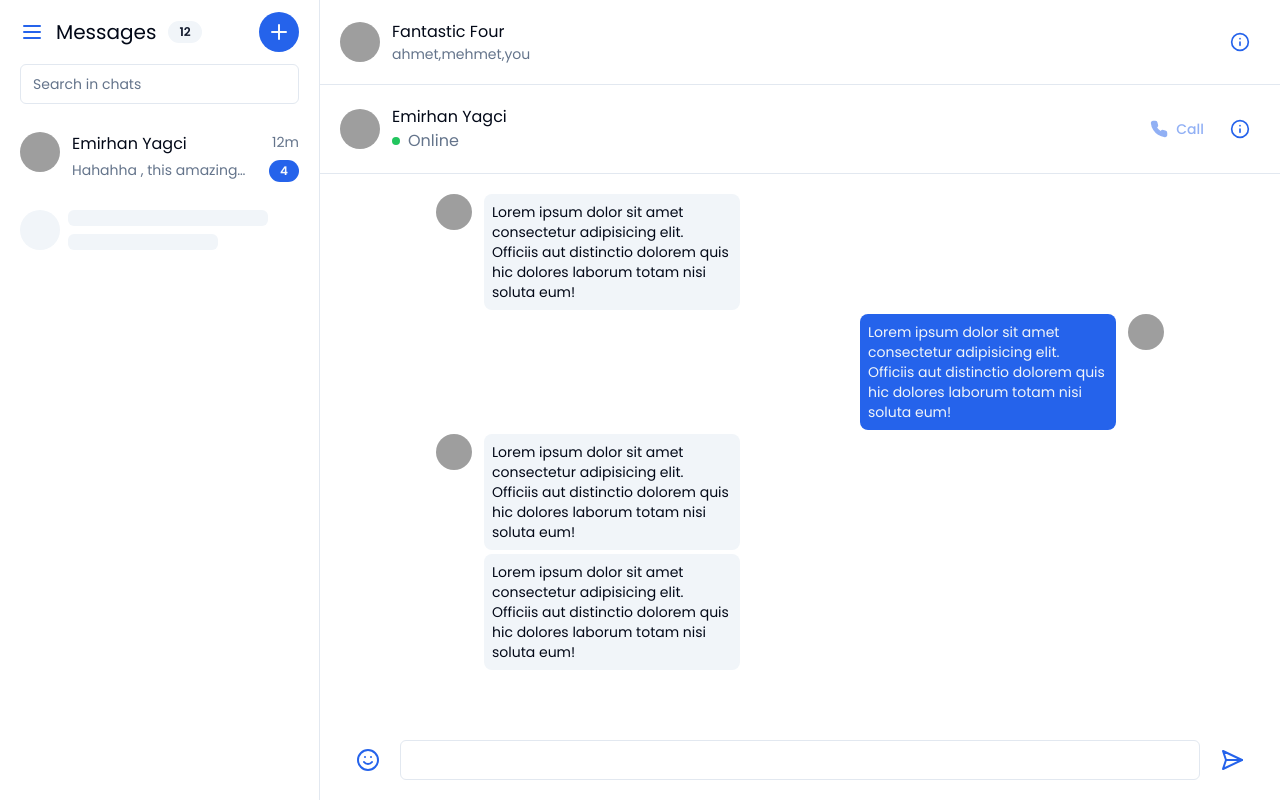
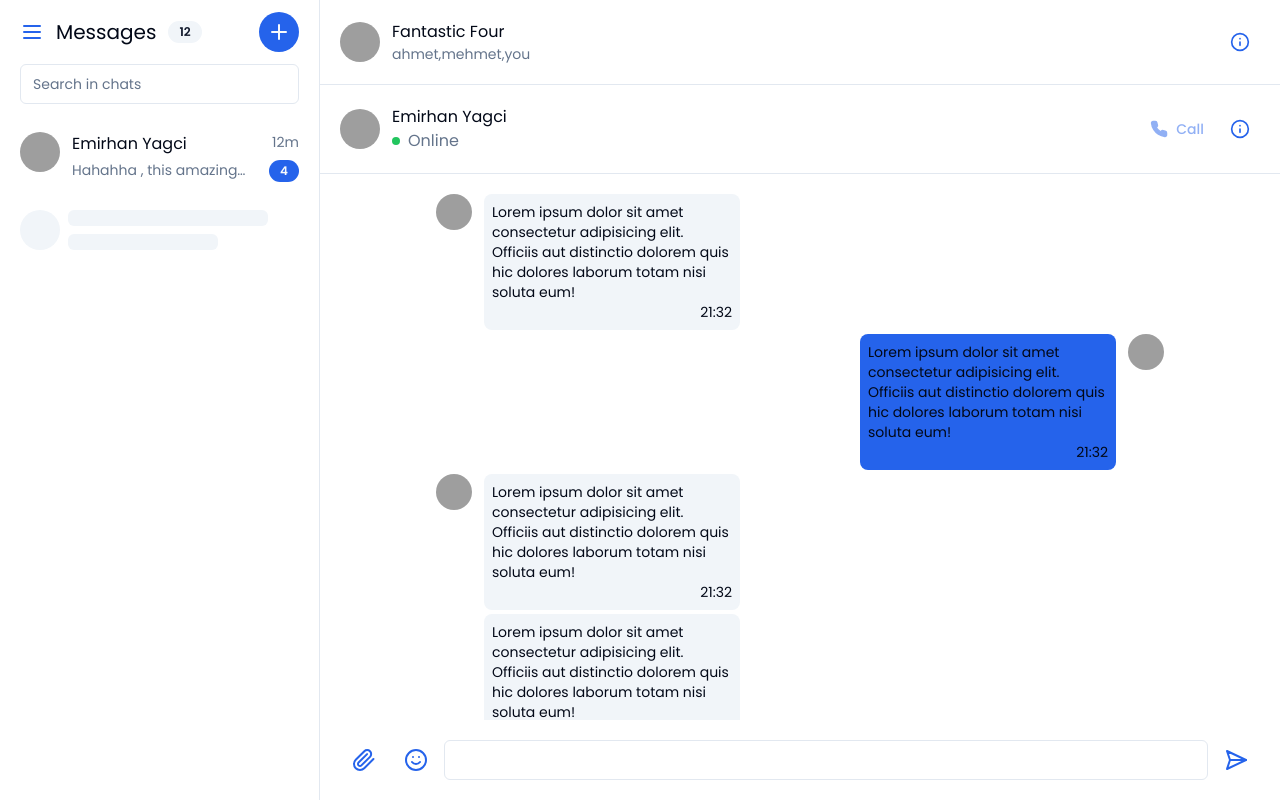
Before and after one commit to emirhanyagci/MERN-chatpack, a React (Vite) app in the folder frontend/: page /home/1 in a window 1280 px wide. Built offline with nearby package versions, Linux system fonts and the light colour scheme; grey boxes are pictures that could not be loaded.

Commit message:
client:text item updated and attach icon added

```diff
--- a/frontend/src/features/chat/ChatInput.tsx
+++ b/frontend/src/features/chat/ChatInput.tsx
@@ -1,14 +1,17 @@
 import { Button } from "@/components/ui/button";
 import { Input } from "@/components/ui/input";
-import { Smile, SendHorizontal } from "lucide-react";
+import { Smile, SendHorizontal, Paperclip } from "lucide-react";
 export default function ChatInput() {
   return (
     <div className="flex items-center gap-1 p-5">
-      <Button variant="ghost">
+      <Button variant="ghost" size="sm">
+        <Paperclip className="cursor-pointer text-primary" />
+      </Button>
+      <Button variant="ghost" size="sm">
         <Smile className="cursor-pointer text-primary" />
       </Button>
       <Input type="text" />
-      <Button variant="ghost">
+      <Button variant="ghost" size="sm">
         <SendHorizontal className="cursor-pointer text-primary" />
       </Button>
     </div>
--- a/frontend/src/features/chat/TextItem.tsx
+++ b/frontend/src/features/chat/TextItem.tsx
@@ -12,10 +12,13 @@ export default function TextItem({
       className={`flex items-start justify-end gap-3 ${standLeft ? "flex-row-reverse" : ""}`}
     >
       <div
-        className={`max-w-64 rounded-lg p-2 text-sm ${standLeft ? "bg-muted text-foreground" : "bg-primary text-muted"}`}
+        className={`flex max-w-64 flex-col rounded-lg p-2 text-sm ${standLeft ? "bg-muted text-foreground" : "bg-primary text-foreground"}`}
       >
-        Lorem ipsum dolor sit amet consectetur adipisicing elit. Officiis aut
-        distinctio dolorem quis hic dolores laborum totam nisi soluta eum!
+        <span>
+          Lorem ipsum dolor sit amet consectetur adipisicing elit. Officiis aut
+          distinctio dolorem quis hic dolores laborum totam nisi soluta eum!
+        </span>
+        <span className="text-end">21:32</span>
       </div>
       <div className="h-9 w-9">
         {withImage && (
```
